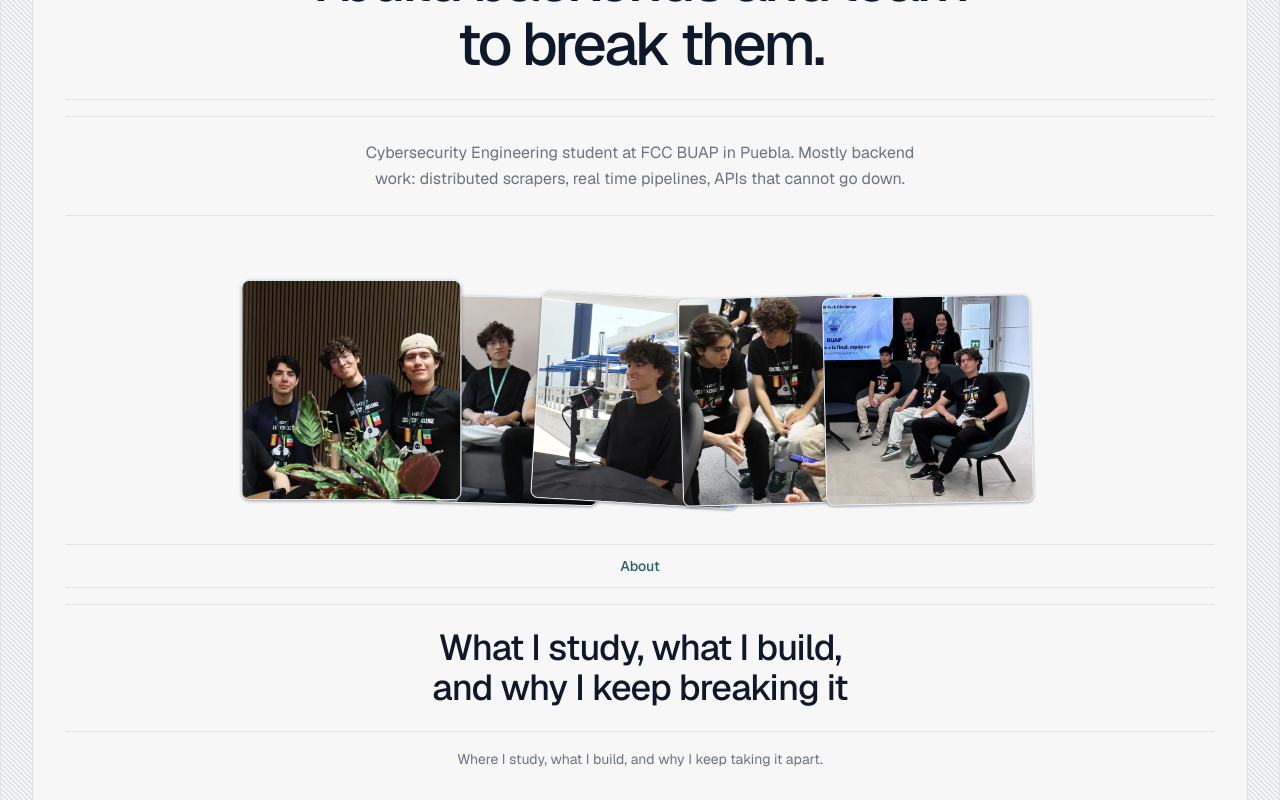
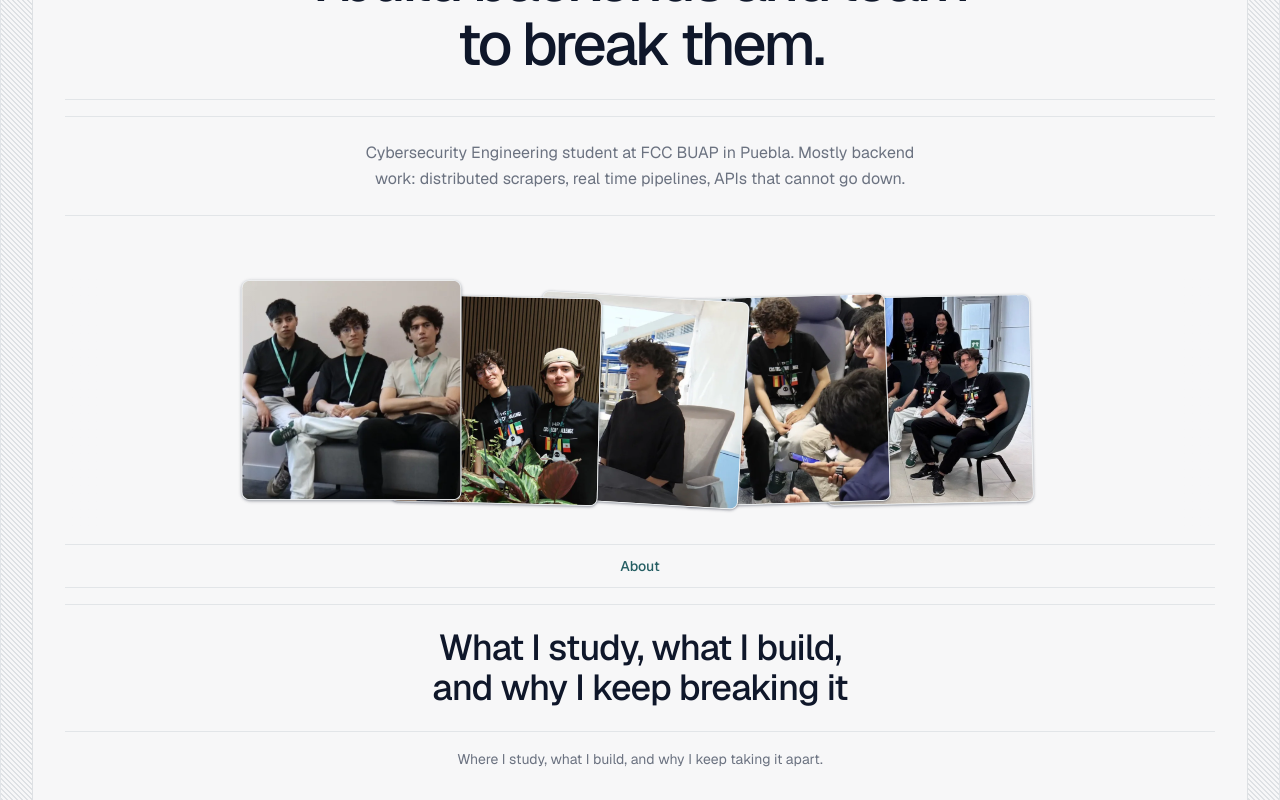
Before and after one commit to damianbasilio/damianbasilio-dev, a Next.js app: page /en/ in a window 1280 px wide. In both pictures the pointer is over the element 352 px from the left and 845 px from the top of the page. Shown: the part 445-1245 px from the top of the page. Built offline with nearby package versions, Linux system fonts and the light colour scheme.

Commit message:
feat: reorder photo strip, stack left-over-right to hide card edges

```diff
--- a/app/globals.css
+++ b/app/globals.css
@@ -99,7 +99,7 @@
 
   .deal:hover,
   .deal:focus-within {
-    z-index: 20;
+    z-index: 50;
   }
 
   .deal:hover > div,
--- a/components/photo-strip.tsx
+++ b/components/photo-strip.tsx
@@ -37,6 +37,9 @@ export function PhotoStrip({ images }: { images: string[] }) {
                 '--tilt': `${TILTS[i % TILTS.length]}deg`,
                 '--from-x': `${(mid - i) * 150}px`,
                 animationDelay: `${i * 90}ms`,
+                // Earlier cards sit on top, so each card's LEFT edge is
+                // tucked under its neighbour rather than its right edge.
+                zIndex: images.length - i,
               } as React.CSSProperties
             }
           >
--- a/content/site.ts
+++ b/content/site.ts
@@ -158,8 +158,10 @@ export const site = {
 
   /** Tilted photo strip on the home page. Files live in /public/images/strip/. */
   photoStrip: [
+    '/images/strip/strip-02.webp',
+    // strip-01 sits second so the card to its left covers its left edge.
     '/images/strip/strip-01.webp',
-    '/images/strip/strip-02.webp',
+    // The solo shot stays dead centre.
     '/images/strip/strip-03.webp',
     '/images/strip/strip-04.webp',
     '/images/strip/strip-05.webp',
```
